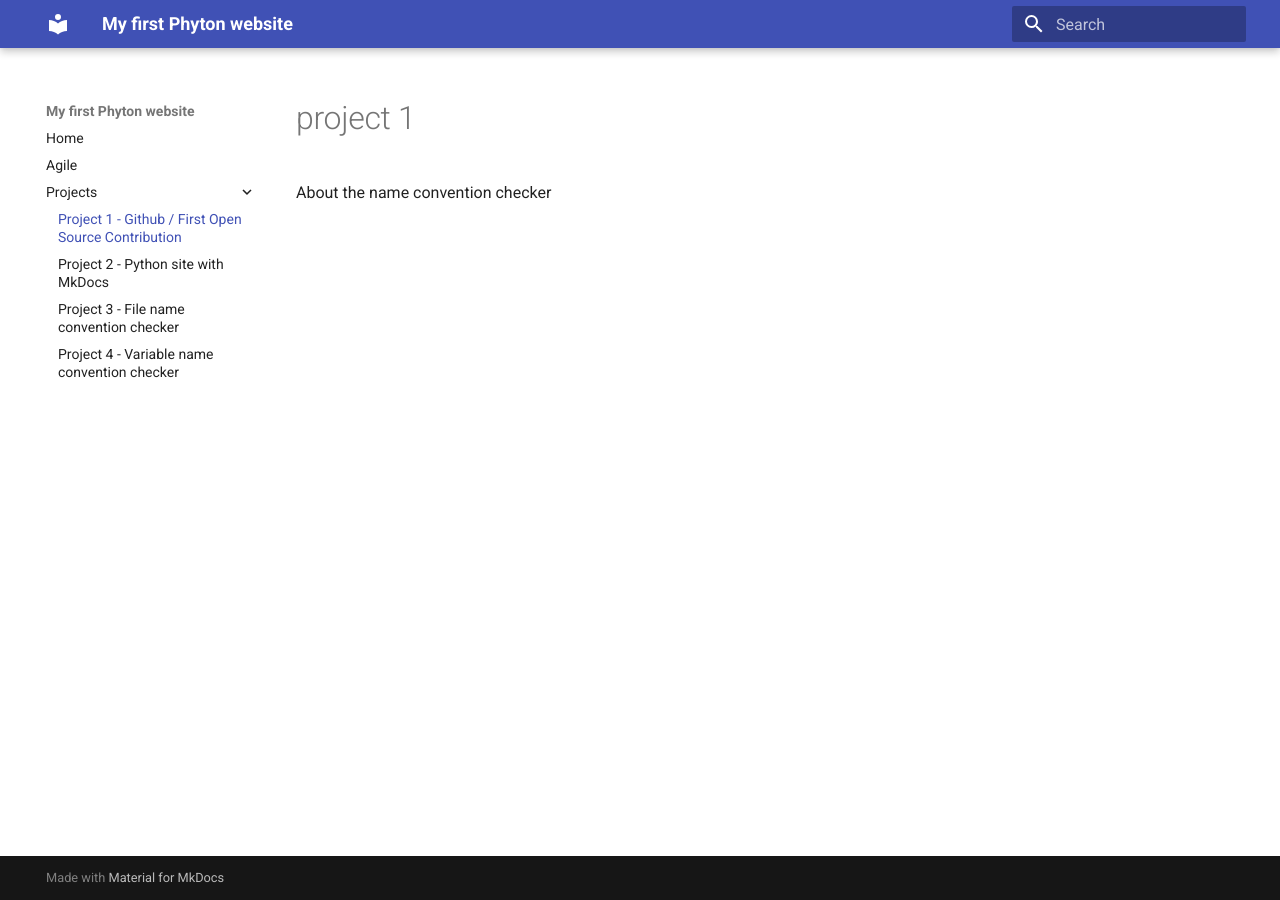
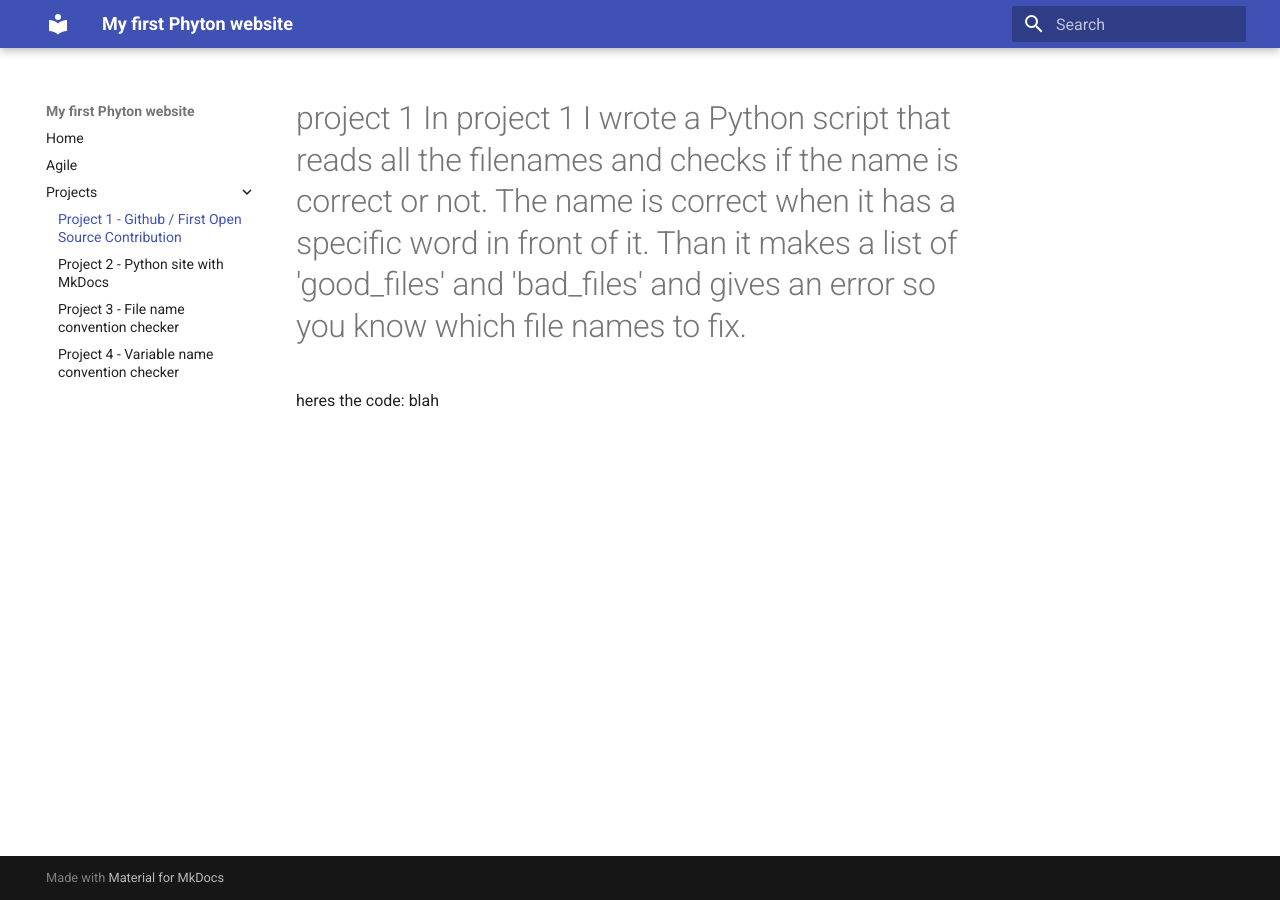
Before and after one commit to milagro2/pythonsite, an MkDocs documentation site: the page built from docs/project1.md, in a window 1280 px wide. Built offline with MkDocs 1.6.1 and Material for MkDocs 9.7.7, drawn with Linux system fonts in a browser that asks for light colours.

Commit message:
Update project1.md

```diff
--- a/docs/project1.md
+++ b/docs/project1.md
@@ -1,2 +1,3 @@
-#project 1
-About the name convention checker
+#project 1 In project 1 I wrote a Python script that reads all the filenames and checks if the name is correct or not. The name is correct when it has a specific word in front of it. Than it makes a list of 'good_files' and 'bad_files' and gives an error so you know which file names to fix.
+
+heres the code: blah
```
